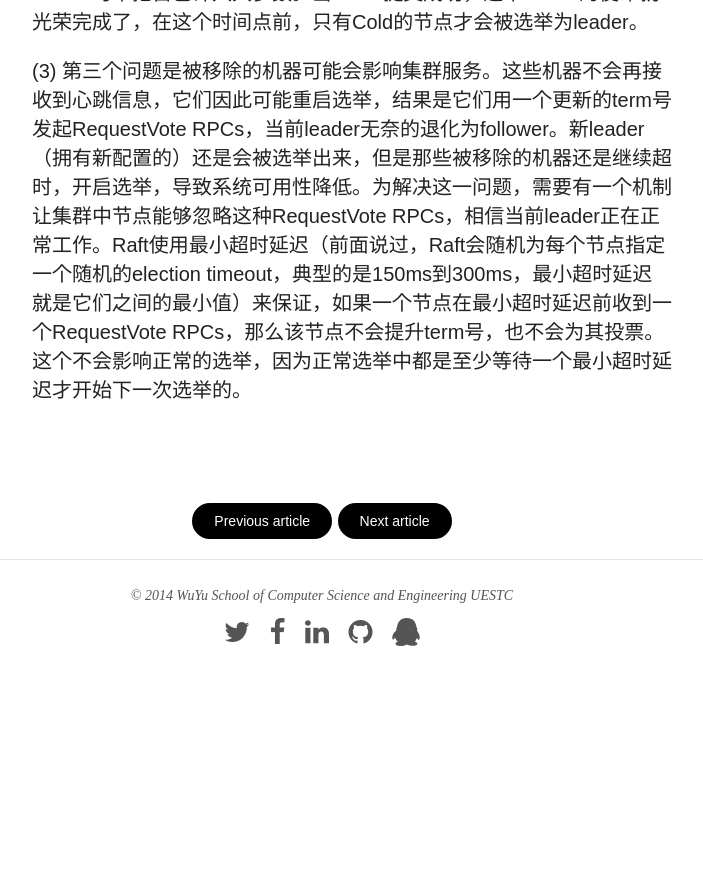
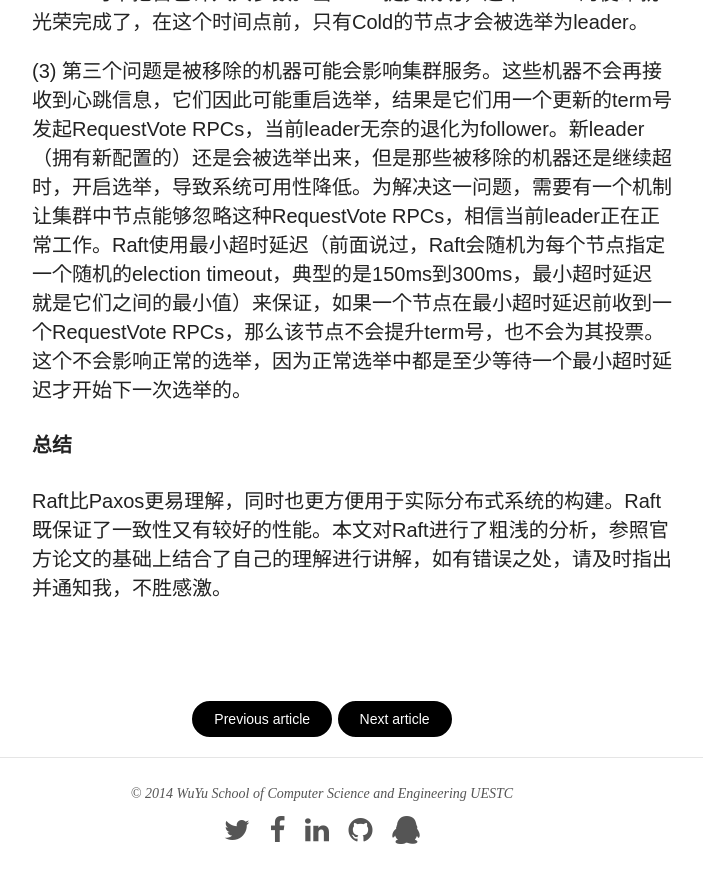
Before and after one commit to wuyu201321060203/wuyu201321060203.github.io, a Jekyll site: the page built from _posts/2014-09-13-Raft.md, in a window 1280 px wide and 900 px high, scrolled down 10120 px. Shown: the top 883 px of the window, without its empty margins (318-1021 px from the left). Built offline with Jekyll 4.4.1, drawn with Linux system fonts in a browser that asks for light colours; nearby versions of some CDN libraries; comment, search, counter and statistics services are not loaded; before the commit the page ends 10822 px from its top, so only the background shows below that.

Commit message:
first post of Raft

```diff
--- a/_posts/2014-09-13-Raft.md
+++ b/_posts/2014-09-13-Raft.md
@@ -128,3 +128,7 @@ joint consensus允许集群配置平滑过渡而不失去安全和一致性，
 (2) 当前leader也许不是集群新配置中的一份子，在这种情况下，一旦Cnew被提交，这个leader就主动退出。这意味着当Cnew提交过程中这个leader要管理一个不包括它自己的集群。这时，它在给其他节点复制log entries时不把自己计入大多数。当Cnew提交成功，这个leader的使命就光荣完成了，在这个时间点前，只有Cold的节点才会被选举为leader。
 
 (3) 第三个问题是被移除的机器可能会影响集群服务。这些机器不会再接收到心跳信息，它们因此可能重启选举，结果是它们用一个更新的term号发起RequestVote RPCs，当前leader无奈的退化为follower。新leader（拥有新配置的）还是会被选举出来，但是那些被移除的机器还是继续超时，开启选举，导致系统可用性降低。为解决这一问题，需要有一个机制让集群中节点能够忽略这种RequestVote RPCs，相信当前leader正在正常工作。Raft使用最小超时延迟（前面说过，Raft会随机为每个节点指定一个随机的election timeout，典型的是150ms到300ms，最小超时延迟就是它们之间的最小值）来保证，如果一个节点在最小超时延迟前收到一个RequestVote RPCs，那么该节点不会提升term号，也不会为其投票。这个不会影响正常的选举，因为正常选举中都是至少等待一个最小超时延迟才开始下一次选举的。
+
+####总结
+
+Raft比Paxos更易理解，同时也更方便用于实际分布式系统的构建。Raft既保证了一致性又有较好的性能。本文对Raft进行了粗浅的分析，参照官方论文的基础上结合了自己的理解进行讲解，如有错误之处，请及时指出并通知我，不胜感激。
```
